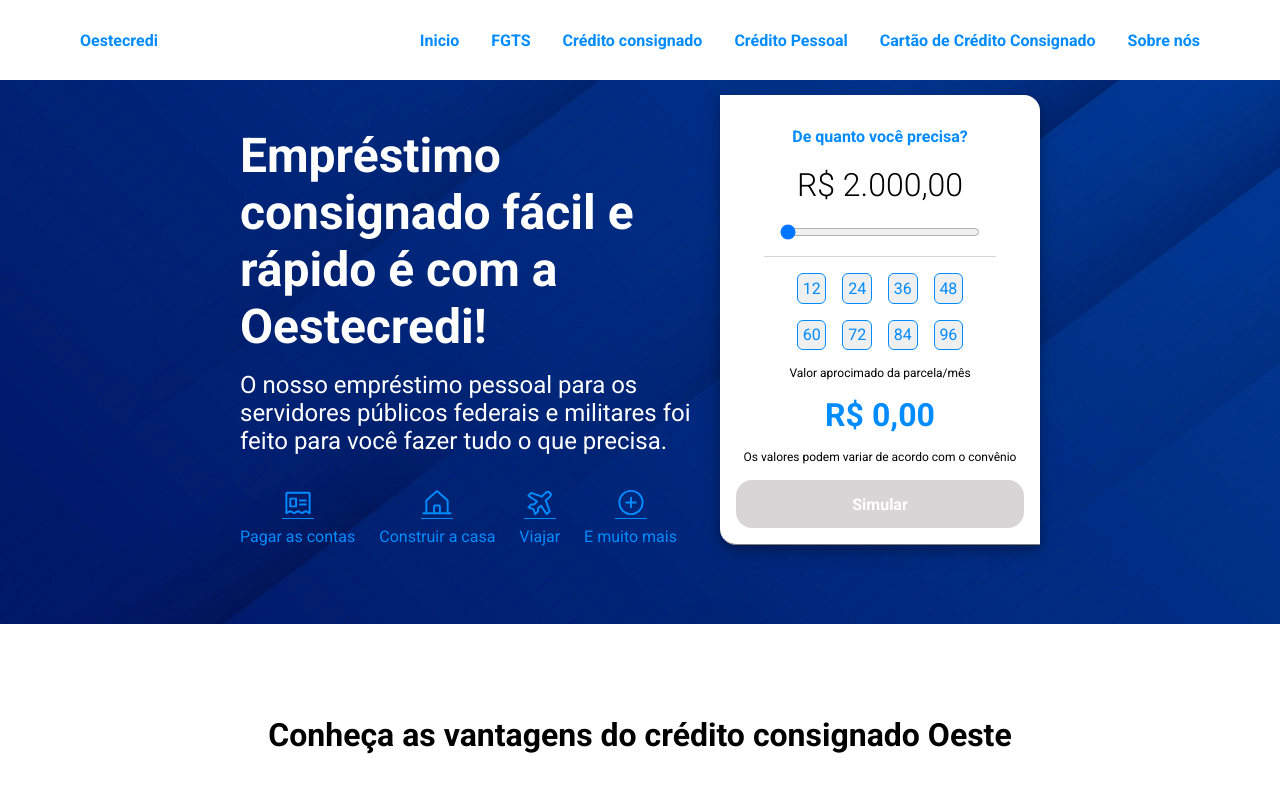
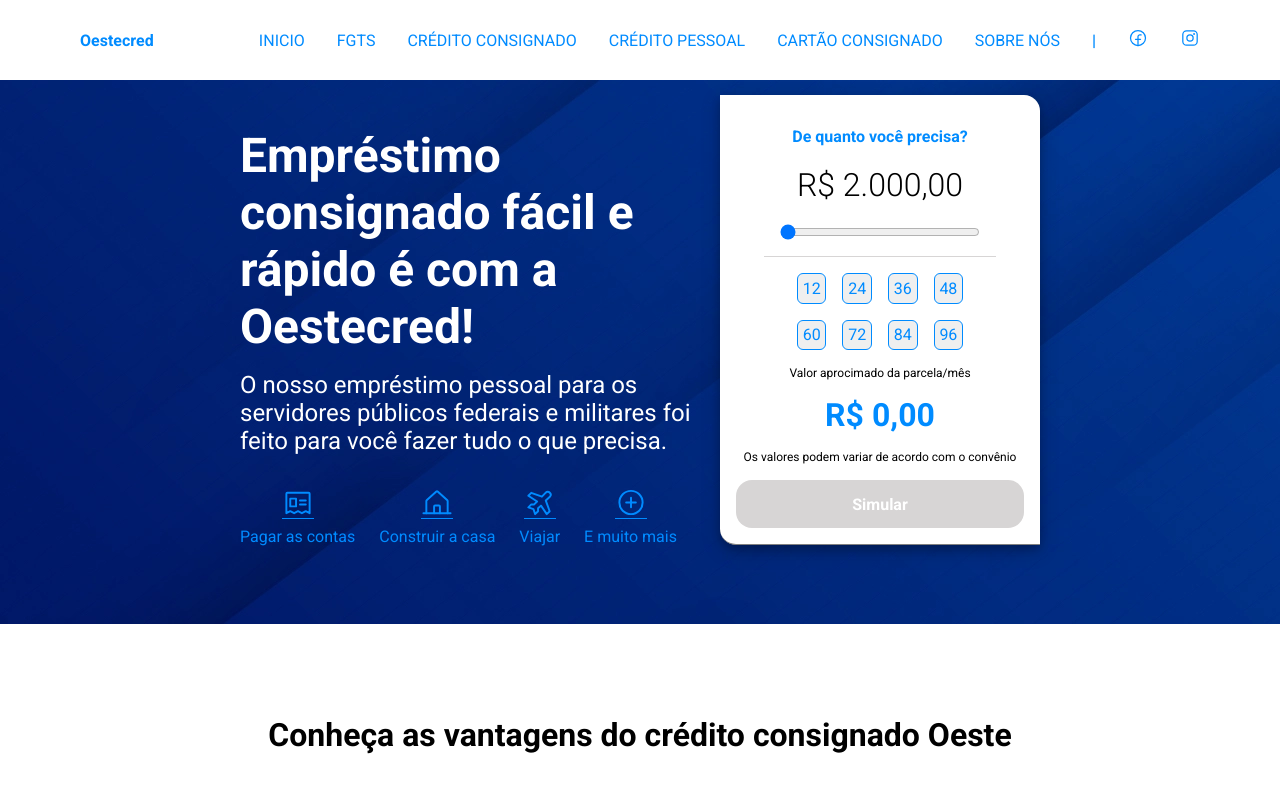
Before and after one commit to Catalendas/Oeste_financeira, a React (Vite) app: page / in a window 1280 px wide. Shown: the top 800 px of the page. Built offline with nearby package versions, Linux system fonts and the light colour scheme.

Commit message:
modify header

```diff
--- a/src/components/Footer/index.tsx
+++ b/src/components/Footer/index.tsx
@@ -45,7 +45,7 @@
                   <div>
                     <img src={Logo} alt="Logo" />
                     <div>
-                        <span>@ 2023 Oestecredi. CNPJ xxxxxxxxxxx/xxx</span>
+                        <span>@ 2023 Oestecred. CNPJ xxxxxxxxxxx/xxx</span>
                         <span>R. Floriano Peixoto, 625 - Centro, Santa Bárbara d'Oeste - SP, 13450-023</span>
                     </div>
                   </div>
--- a/src/components/Header/index.tsx
+++ b/src/components/Header/index.tsx
@@ -13,7 +13,7 @@
             <div className="container">
                 <div>
                     <NavLink to="/" >
-                        <span>Oestecredi</span>
+                        <span>Oestecred</span>
                     </NavLink>
                 </div>
 
@@ -41,13 +41,20 @@
                         </li>
                         <li>
                             <NavLink to="/cartaoconsignado">
-                                Cartão de Crédito Consignado
+                                Cartão Consignado
                             </NavLink>
                         </li>
                         <li>
                             <NavLink to="/sobrenos">
                                 Sobre nós
                             </NavLink>
+                        </li>
+                        <li>|</li>
+                        <li>
+                            <FacebookLogo size={20}/>
+                        </li>
+                        <li>
+                            <InstagramLogo size={20}/>
                         </li>
                     </ul>
                 </HeaderLinks>
--- a/src/components/Header/styled.ts
+++ b/src/components/Header/styled.ts
@@ -21,14 +21,10 @@
         a {
             display: flex;
             align-items: center;
-
-            img {
-                width: 5rem;
-                height: 5rem;
-            }
+            justify-content: center;
         }
 
-        svg {
+        > svg {
                 display: none;
             }
 
@@ -51,13 +47,15 @@
         ul {
 
             display: flex;
+            align-items: center;
             gap: 2rem;
             list-style: none;
 
                 li {
                         a {
                             position: relative;
-
+                            text-transform: uppercase;
+                            font-weight: 400;
 
                             &::after {
                                 content: "";
@@ -76,6 +74,11 @@
 
                             svg {
                                 background-color: ${({ theme }) => theme.colors["base-blue"]};
+                                transition: .3s;
+
+                                &:hover {
+                                    background-color: ${({ theme }) => theme.colors["base-blue-black"]};
+                                }
                             }
                         }
 
--- a/src/components/Simulator/index.tsx
+++ b/src/components/Simulator/index.tsx
@@ -42,7 +42,7 @@
             <SimulatorContent>
 
                 <SimulatorTitleContainer>
-                    <h2>Empréstimo consignado fácil e rápido é com a Oestecredi!</h2>
+                    <h2>Empréstimo consignado fácil e rápido é com a Oestecred!</h2>
                     <p>O nosso empréstimo pessoal para os servidores públicos federais e militares foi feito para você fazer tudo o que precisa.</p>
                     <div>
                         <span><NewspaperClipping size={32} /> Pagar as contas</span>
```
